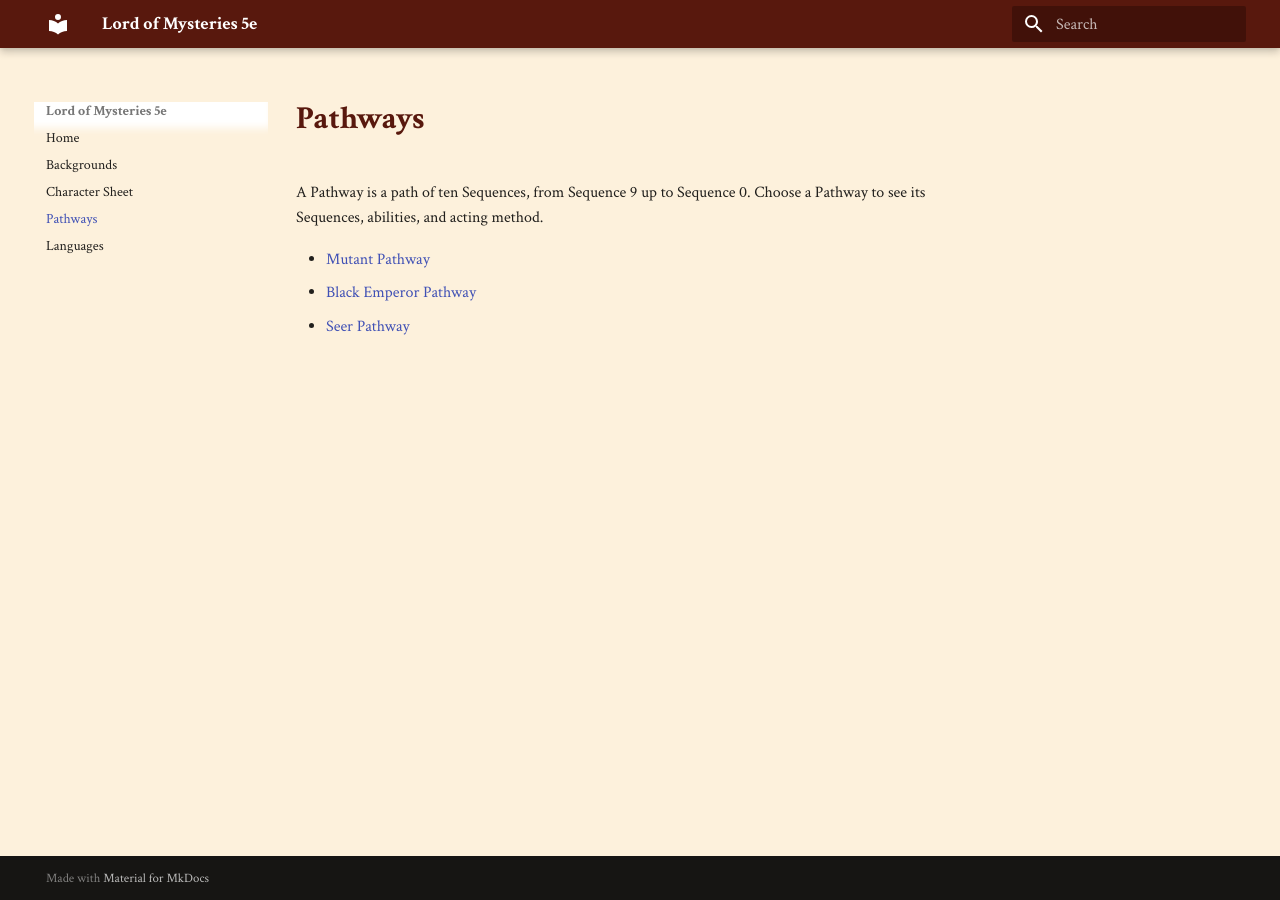
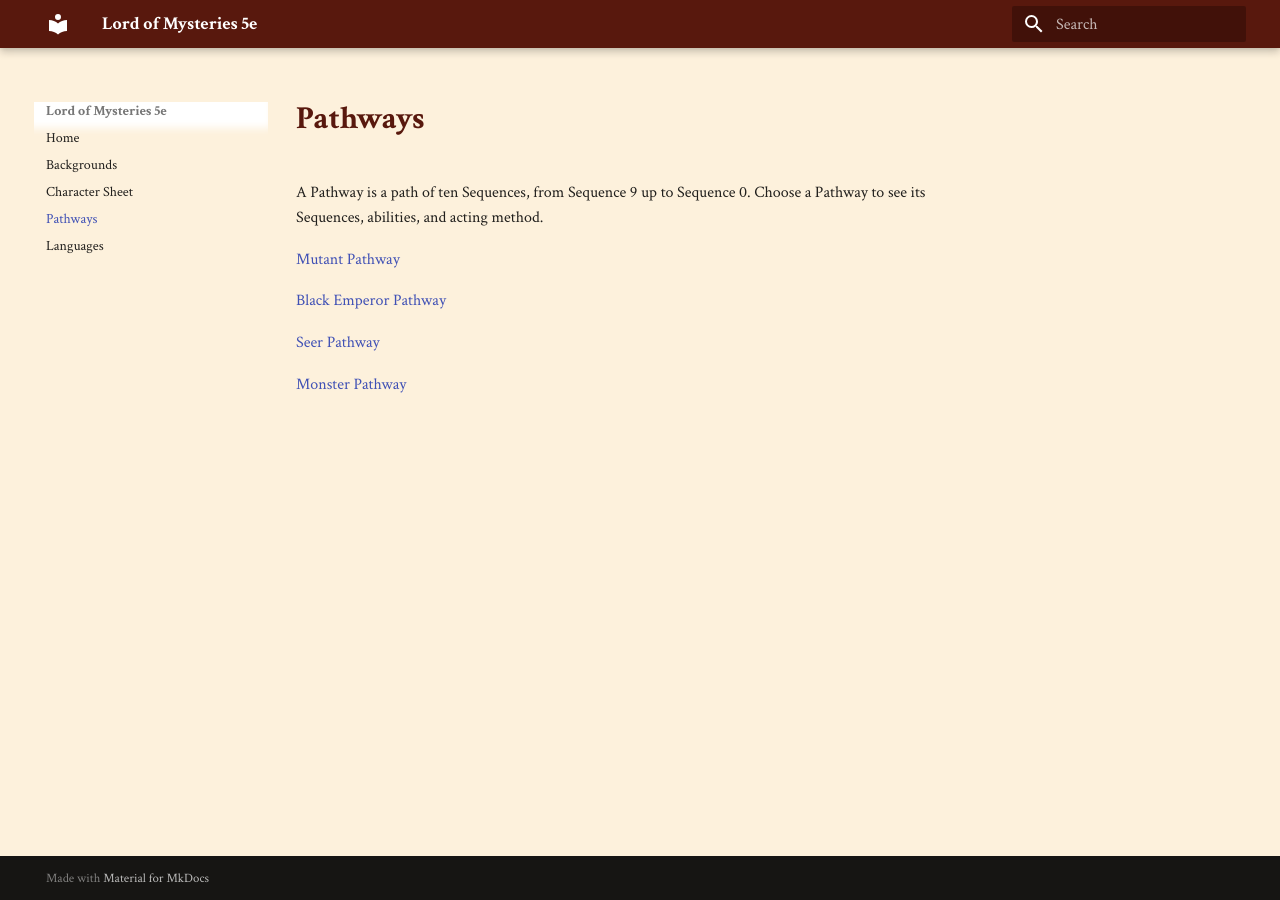
Before and after one commit to TwilightHermit/lotm-wiki, an MkDocs documentation site: the page built from docs/pathways.md, in a window 1280 px wide. Built offline with MkDocs 1.6.1 and Material for MkDocs 9.7.7, drawn with Linux system fonts in a browser that asks for light colours.

Commit message:
Add Monster Pathway to pathways documentation
Added Monster Pathway to the list of available pathways.

```diff
--- a/docs/pathways.md
+++ b/docs/pathways.md
@@ -2,6 +2,10 @@
 
 A Pathway is a path of ten Sequences, from Sequence 9 up to Sequence 0. Choose a Pathway to see its Sequences, abilities, and acting method.
 
-- [Mutant Pathway](pathways/Mutant_pathway.md)
-- [Black Emperor Pathway](pathways/Black_Emperor_pathway.md)
-- [Seer Pathway](pathways/Seer_pathway.md)
+[Mutant Pathway](pathways/Mutant_pathway.md)
+
+[Black Emperor Pathway](pathways/Black_Emperor_pathway.md)
+
+[Seer Pathway](pathways/Seer_pathway.md)
+
+[Monster Pathway](pathways/Monster_pathway.md)
```
